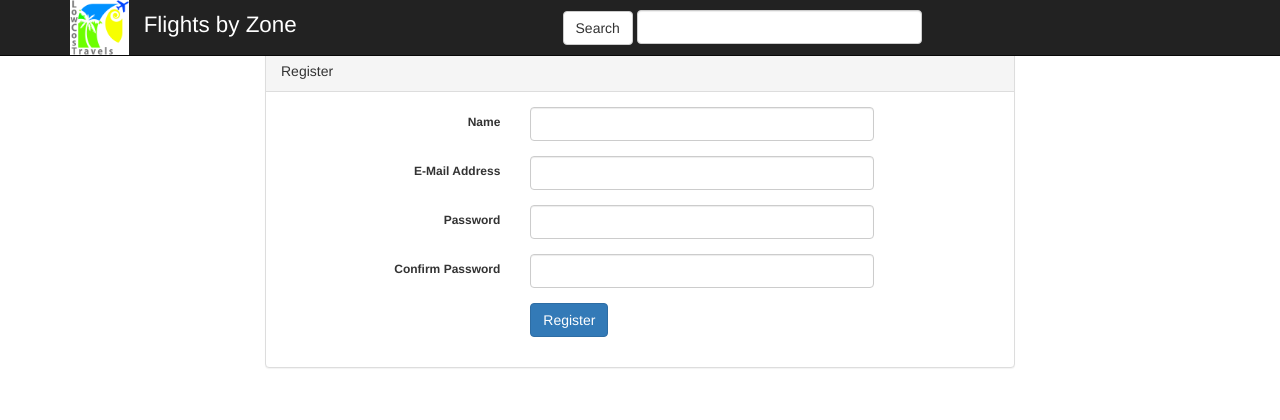
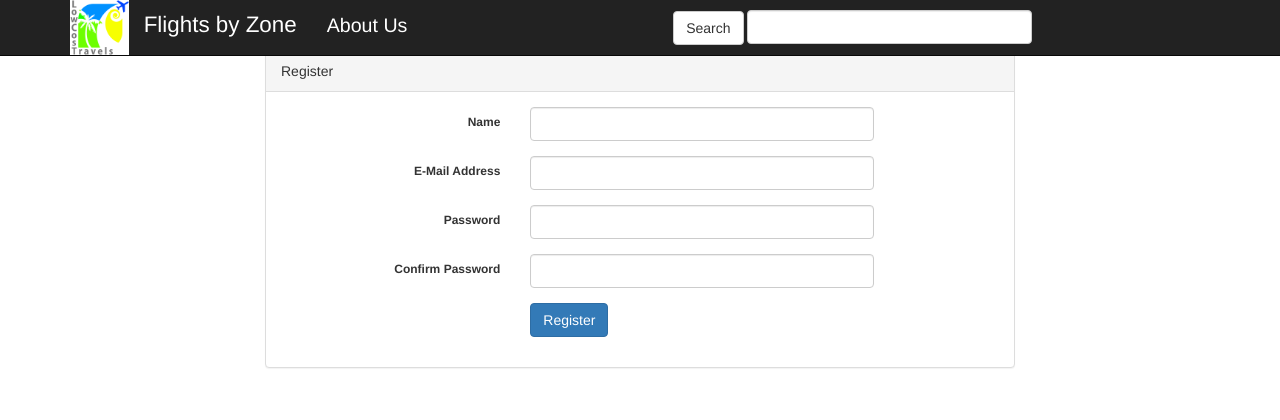
Before and after one commit to DiogoBolt/lowcostravels, a Laravel app: template resources/views/auth/register.blade.php in a window 1280 px wide. Shown: the top 420 px of the page. Run offline with Laravel 8, Linux system fonts and the light colour scheme; the template is opened without the code that fills it, so the values that code supplies are empty; settings files or empty folders that the repository lacks are supplied; some libraries are stand-ins or nearby versions.

Commit message:
fix header

```diff
--- a/resources/views/flights/all.blade.php
+++ b/resources/views/flights/all.blade.php
@@ -36,6 +36,7 @@
 
     <!-- Features Section -->
     <div class="row"  style="padding:10px">
+        <div class="featurette" id="about">
         <div class="col-md-12">
             <h2 class="page-header">About Us</h2>
         </div>
@@ -54,6 +55,7 @@
             <img class="img-responsive" src="/images/logo.png" alt="">
         </div>
     </div>
+        </div>
 </div>
     <!-- /.row -->
 
--- a/resources/views/layouts/app.blade.php
+++ b/resources/views/layouts/app.blade.php
@@ -115,7 +115,11 @@
                         </ul>
 
                     </li>
+                    <li>
+                        <a style='color:white;font-size: 1.4em' href="#about">About Us</a>
+                    </li>
                 </ul>
+
                 <ul></ul>
                 <form action="/" method="post">
                     <button class="btn btn-default" type="submit" style="display:inline-block;margin-left:22%">Search</button>
```
